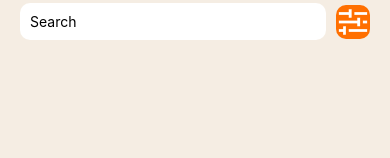
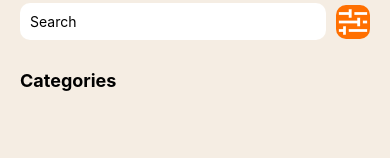
Before and after one commit to mubarakck/rn-assignment3-11293859, a React Native app in the folder myApp/: screen / in a window 390 px wide. Shown: the part 142-300 px from the top of the page. Built offline with nearby package versions, Linux system fonts and the light colour scheme.

Commit message:
beginning the categories section

```diff
--- a/myApp/App.js
+++ b/myApp/App.js
@@ -23,6 +23,8 @@ export default function App() {
         <TextInput style={styles.searchInput} placeholder="Search" />
         <Image source={ require("./assets/more.png")}  style={styles.filterIcon} />
       </View>
+
+      <Text style={styles.sectionTitle}>Categories</Text>
 
 
 
@@ -112,5 +114,13 @@ const styles = StyleSheet.create({
     padding: 10,
     borderRadius: 10,
   },
+  categories: {
+    flexDirection: 'row',
+  },
+  sectionTitle: {
+    fontSize: 18,
+    fontWeight: 'bold',
+    marginVertical: 10,
+  },
 
 });
```
